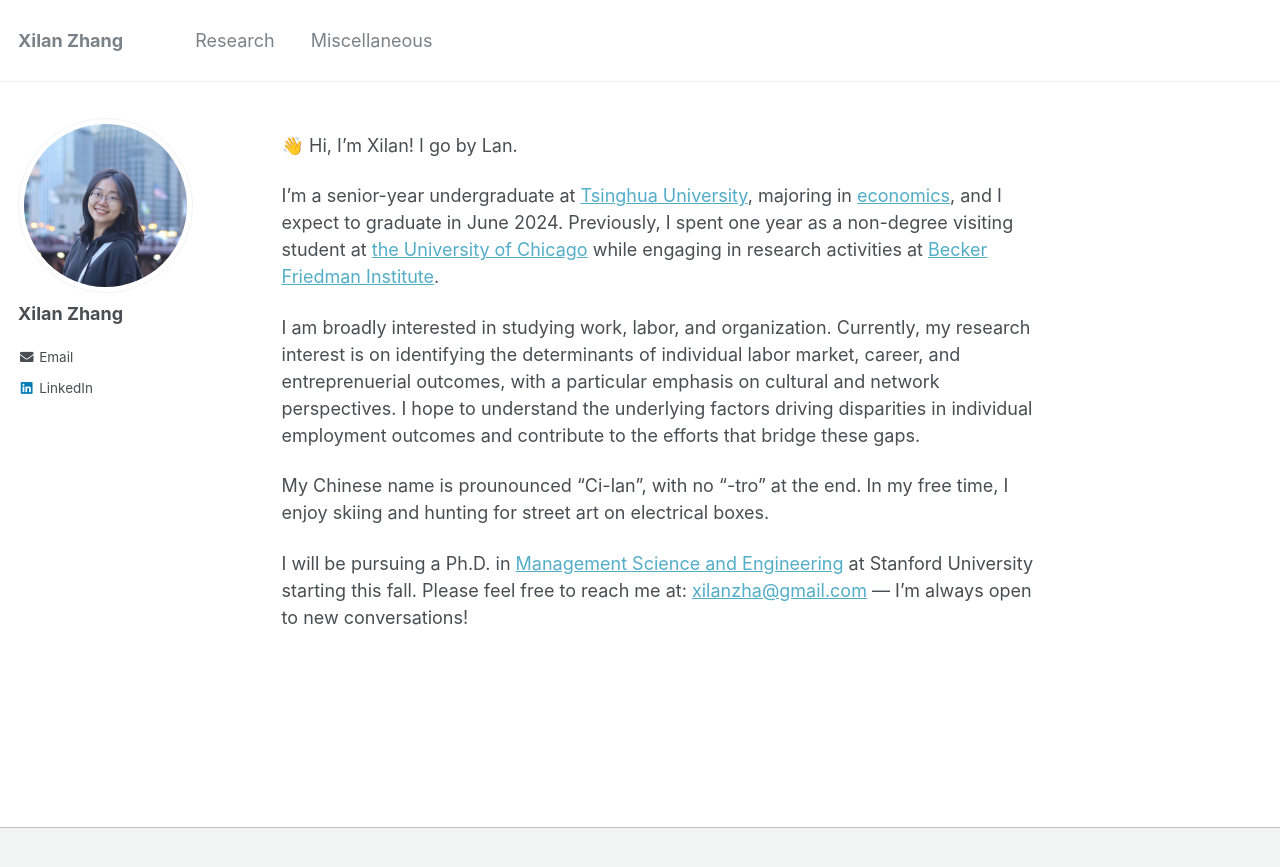
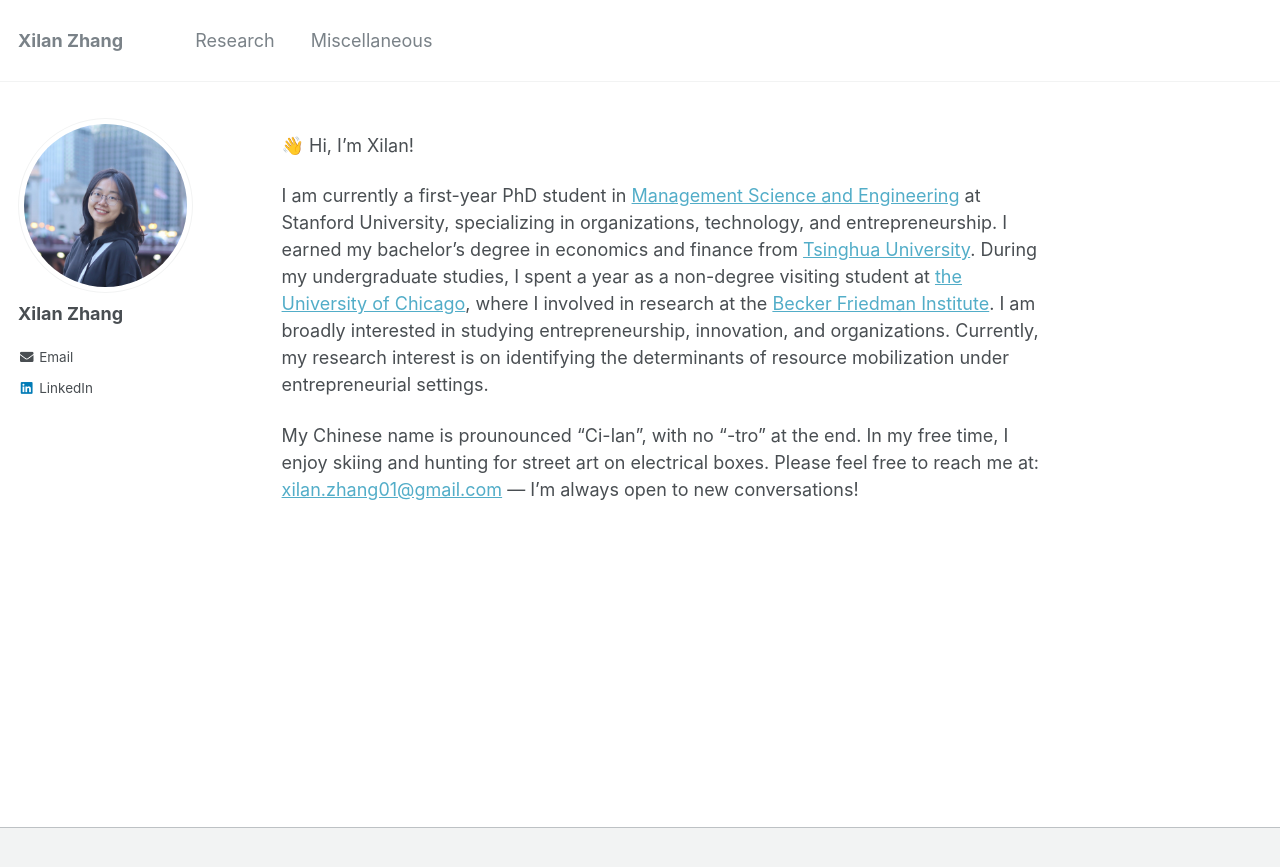
Before and after one commit to xilan-zhang/xilan-zhang.github.io, a Jekyll site: the page built from _pages/about.md, in a window 1280 px wide. Shown: the top 867 px of the page. Built offline with Jekyll 4.4.1, drawn with Linux system fonts in a browser that asks for light colours.

Commit message:
Update about.md

```diff
--- a/_pages/about.md
+++ b/_pages/about.md
@@ -8,12 +8,8 @@ redirect_from:
   - /about.html
 ---
 
-👋 Hi, I'm Xilan! I go by Lan.
+👋 Hi, I'm Xilan!
 
-I'm a senior-year undergraduate at [Tsinghua University](https://www.tsinghua.edu.cn/en/), majoring in [economics](https://ug.sem.tsinghua.edu.cn/en/), and I expect to graduate in June 2024. Previously, I spent one year as a non-degree visiting student at [the University of Chicago](https://www.uchicago.edu/en) while engaging in research activities at [Becker Friedman Institute](https://bfi.uchicago.edu/).
+I am currently a first-year PhD student in [Management Science and Engineering](https://msande.stanford.edu/research-impact/research-areas#ote) at Stanford University, specializing in organizations, technology, and entrepreneurship. I earned my bachelor's degree in economics and finance from [Tsinghua University](https://www.tsinghua.edu.cn/en/). During my undergraduate studies, I spent a year as a non-degree visiting student at [the University of Chicago](https://www.uchicago.edu/en), where I involved in research at the [Becker Friedman Institute](https://bfi.uchicago.edu/). I am broadly interested in studying entrepreneurship, innovation, and organizations. Currently, my research interest is on identifying the determinants of resource mobilization under entrepreneurial settings.
 
-I am broadly interested in studying work, labor, and organization. Currently, my research interest is on identifying the determinants of individual labor market, career, and entreprenuerial outcomes, with a particular emphasis on cultural and network perspectives. I hope to understand the underlying factors driving disparities in individual employment outcomes and contribute to the efforts that bridge these gaps.
-
-My Chinese name is prounounced "Ci-lan", with no "-tro" at the end. In my free time, I enjoy skiing and hunting for street art on electrical boxes.
-
-I will be pursuing a Ph.D. in [Management Science and Engineering](https://msande.stanford.edu/research-impact/research-areas#ote) at Stanford University starting this fall. Please feel free to reach me at: [xilanzha@gmail.com](mailto:xilanzha@gmail.com) — I'm always open to new conversations!
+My Chinese name is prounounced "Ci-lan", with no "-tro" at the end. In my free time, I enjoy skiing and hunting for street art on electrical boxes. Please feel free to reach me at: [xilan.zhang01@gmail.com](mailto:xilan.zhang01@gmail.com) — I'm always open to new conversations!
```
